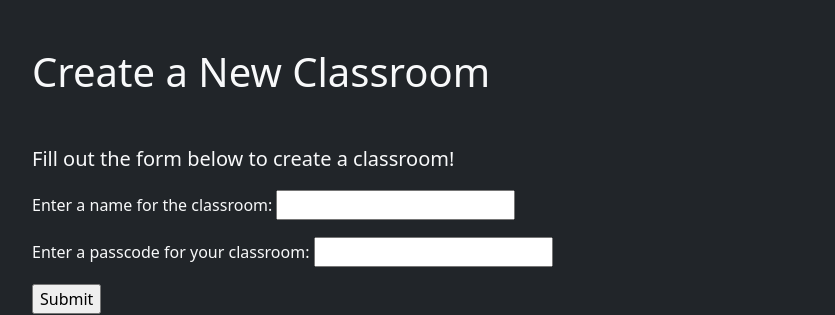
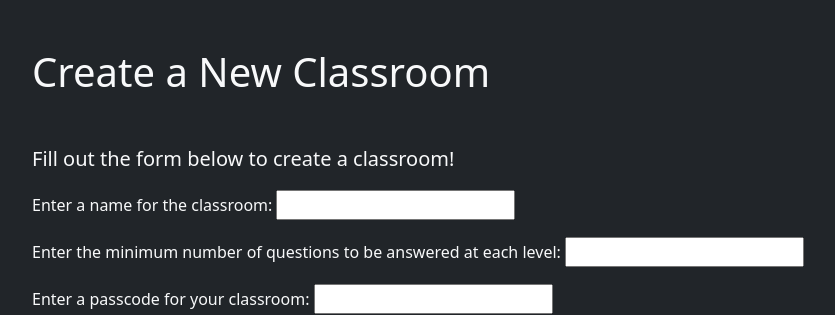
Before and after one commit to asalonna/finalProject, a Django app: page /create_classroom in a window 1280 px wide. Shown: the part 40-355 px from the top of the page, without its empty margins (86-921 px from the left). Run offline with Django 4.2, Linux system fonts and the light colour scheme; some libraries are stand-ins or nearby versions.

Commit message:
Updated difficulty scaling

```diff
--- a/base/forms.py
+++ b/base/forms.py
@@ -2,6 +2,7 @@ from django import forms
 
 class CreateClassroomForm(forms.Form):
     name = forms.CharField(label='Enter a name for the classroom:', max_length=100)
+    correct_questions_required = forms.IntegerField(label='Enter the minimum number of questions to be answered at each level:', min_value=1)
     passcode = forms.CharField(label='Enter a passcode for your classroom:')
 
 class CreateQuestionForm(forms.Form):
--- a/base/models.py
+++ b/base/models.py
@@ -4,6 +4,7 @@ from django.db import models
 class ClassRooms(models.Model):
     class_id = models.CharField(max_length=6, primary_key=True)
     name = models.CharField(max_length=100)
+    correct_questions_required = models.PositiveIntegerField()
     passcode = models.CharField(max_length=10)
 
 class Questions(models.Model):
@@ -18,6 +19,7 @@ class Questions(models.Model):
 class ClassUsers(models.Model):
     class_id = models.ForeignKey(ClassRooms, on_delete=models.CASCADE)
     user_id = models.CharField(max_length=10)
+    completed_questions_per_level = models.PositiveIntegerField()
     highest_difficulty = models.PositiveIntegerField()
     last_question = models.ForeignKey(Questions, on_delete=models.CASCADE)
     class_completed = models.BooleanField()
--- a/base/templates/base/createClassroom.html
+++ b/base/templates/base/createClassroom.html
@@ -41,6 +41,12 @@
                         {{ form.name }}
                     </div>
                     <div class="mb-3">
+                        <label for="classroomName" class="mb-1">
+                            Enter the minimum number of questions to be answered at each level:
+                        </label>
+                        {{ form.correct_questions_required }}
+                    </div>
+                    <div class="mb-3">
                         <label for="classroomPasscode" class="mb-1">
                             Enter a passcode for your classroom:
                         </label>
--- a/base/views.py
+++ b/base/views.py
@@ -43,6 +43,7 @@ def access(request):
                     class_user = ClassUsers(
                         class_id = ClassRooms.objects.get(class_id=form.cleaned_data['classroom_access_code']),
                         user_id = form.cleaned_data['user_id'],
+                        completed_questions_per_level = 0,
                         highest_difficulty = 0,
                         last_question = next_question,
                         class_completed = False,
@@ -90,7 +91,9 @@ def task(request, pk):
     else:
         userMark = UserMarks.objects.get(question=pk, user_id=request.session['user_id'])
 
-    seed = request.session['user_id'] + str(question_object.id)
+    class_user = ClassUsers.objects.get(user_id=request.session['user_id'], class_id=question_object.class_id)
+
+    seed = request.session['user_id'] + str(question_object.id) + str(class_user.completed_questions_per_level)
     question = questionMod.getQuestionObjectString(dsl, seed)
 
     if request.method == 'POST':
@@ -109,12 +112,14 @@ def task(request, pk):
         answer = question.answerText
 
         userMark.attempts += 1
-        class_user = ClassUsers.objects.get(user_id=request.session['user_id'], class_id=question_object.class_id)
+
         feedback = ""
         next_question_id = -1
 
+        #TODO: Make more forgiving? DSL function might already exist?
         if str(response.json()['output']).rstrip() == answer:
             userMark.completed = True
+            class_user.completed_questions_per_level += 1
 
             if class_user.highest_difficulty < question_object.difficulty:
                 class_user.highest_difficulty = question_object.difficulty
@@ -123,11 +128,16 @@ def task(request, pk):
 
             feedback = "Congratulations, your submission matches the expected answer"
 
-            if userMark.attempts <= question_object.max_attempts: #throws error currently when user has already attempted more than 5 times
+            # need to store a count of questions answered of each level
+            # then compare that to required number
+            classroom_object = question_object.class_id
+            if userMark.attempts <= question_object.max_attempts and class_user.completed_questions_per_level >= classroom_object.correct_questions_required:
                 next_difficulty = question_object.difficulty + 1
+                class_user.completed_questions_per_level = 0
             elif userMark.attempts >= question_object.max_attempts * 2:
                 if question_object.difficulty > 1:
                     next_difficulty = question_object.difficulty - 1
+                    class_user.completed_questions_per_level = 0
                 else:
                     next_difficulty = 1
             else:
@@ -208,6 +218,7 @@ def create_classroom(request):
             classroom = ClassRooms(
                 class_id = class_id,
                 name = form.cleaned_data['name'],
+                correct_questions_required = form.cleaned_data['correct_questions_required'],
                 passcode = form.cleaned_data['passcode'],
             )
             classroom.save()
```
Also changed, not shown: base/migrations/0009_classrooms_correct_questions_required.py (added), base/migrations/0010_classusers_completed_questions_per_level.py (added), db.sqlite3.
